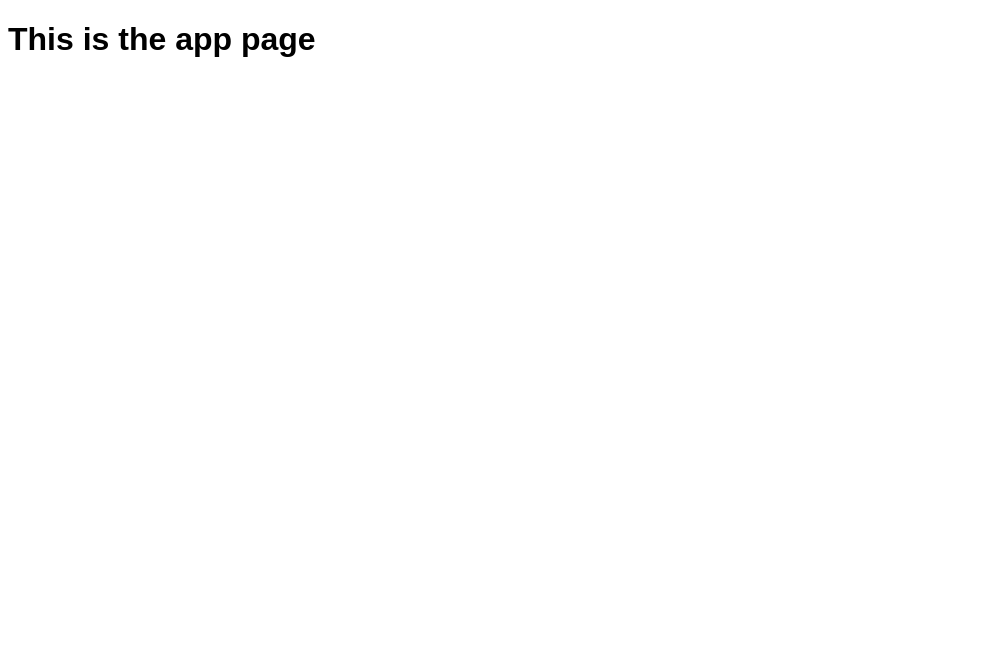
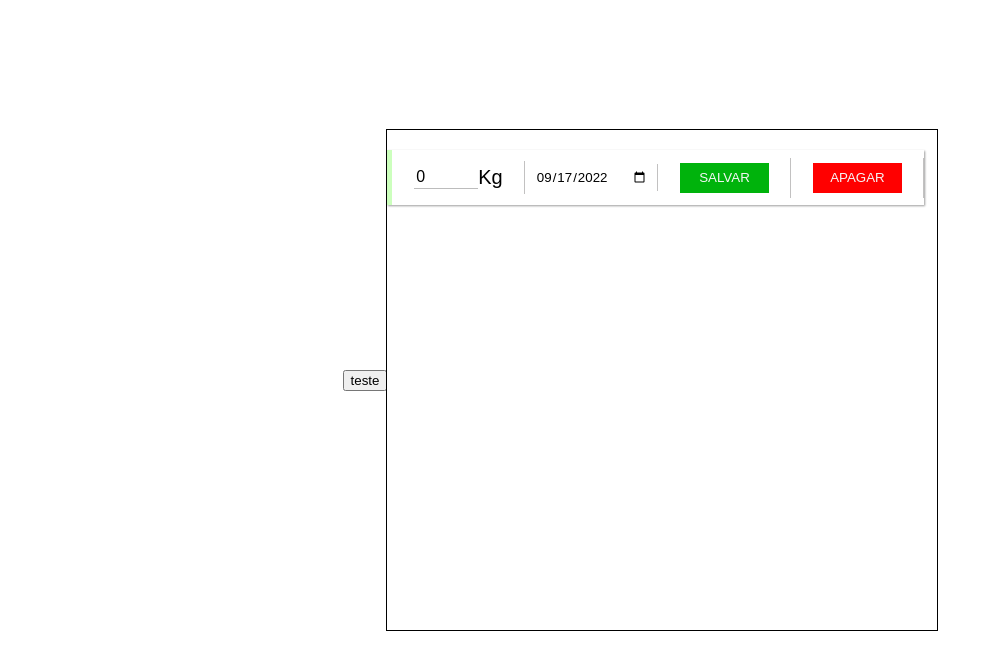
Before and after one commit to davi133/Weight_Tracker, a React (Create React App) app: page /app in a window 1280 px wide. Shown: the top 670 px of the page, without its empty margins (0-993 px from the left). Built offline with nearby package versions, Linux system fonts and the light colour scheme.

Commit message:
começo da tela do app

```diff
--- a/src/App.js
+++ b/src/App.js
@@ -1,17 +1,11 @@
 
 import React from 'react';
 import HomePage from './HomePage/HomePage';
-import WeightCard from "./Cards/WeighCard"
 import AppPage from './AppPage/AppPage';
 import { BrowserRouter, Routes, Route } from "react-router-dom";
 
 function App() {
-  /*return (
-    <div>
-      <HomePage/>
-    </div>
 
-  );*/
   return (
     <BrowserRouter>
       <Routes>
@@ -19,6 +13,7 @@ function App() {
           <Route path="home" element={ <HomePage/>} />
           <Route path="app" element={<AppPage/>} />
           <Route path="test" element={<h1>This page exists only for testing</h1>} />
+          <Route path="*" element={<h1>não tem nada aqui</h1>}/>
       </Routes>
     </BrowserRouter>
   );
--- /dev/null
+++ b/src/AppPage/App.css
@@ -0,0 +1,23 @@
+.appBody
+{
+    display: flex;
+    justify-content: center;
+    align-items: center;
+    height: 93vh;
+}
+
+.recordsList
+{
+    display: flex;
+    flex-direction: column;
+    align-items: flex-start;
+    outline: 1px solid black;
+    width: 550px;
+    height: 500px;
+}
+
+.recordsList > *
+{
+    margin-top: 20px;
+
+}
--- a/src/AppPage/AppPage.js
+++ b/src/AppPage/AppPage.js
@@ -1,9 +1,54 @@
-import React from "react";
+import React, { useEffect, useRef, useState } from "react";
+import WeightCard from "../Cards/WeighCard";
+import WeightCardCreator from "../Cards/WeightCardCreator";
+import WeightReg from "../model/WeightReg";
+import WeightDB from "../Data/WeightDB"
+import "./App.css";
 
-export default function AppPage(props)
-{
+export default function AppPage(props) {
+
+    const [a, setA] = useState(0);
+    //var s = [];
+    var listOfWeight = useRef();
+
+
+    useEffect(() => {
+        WeightDB.retrieveAllWeights("a").then((data) => {
+            listOfWeight.current = data;
+            setA(1);
+        })
+    }, []
+    );
+
+
+    const saveWeight = async (data) => {
+        await WeightDB.saveWeight(data)
+
+    }
+
+    const test = () => {
+        console.log("teste");
+    }
+
     return (
-        <h1>This is the app page</h1>
+        <div className="appBody">
+            <button onClick={test}> teste</button>
+            <div className="recordsList">
+                {
+
+
+                   listOfWeight.current != undefined && listOfWeight.current.map( (element, index)=>{
+                    return <WeightCard info = {element} key = {index}/>
+                   }
+                   )
+                }
+                <WeightCardCreator
+                    onSave={saveWeight}
+                />
+
+            </div>
+
+        </div>
 
     );
 }
--- a/src/Cards/WeighCard.js
+++ b/src/Cards/WeighCard.js
@@ -5,11 +5,31 @@ import { faPencil } from "@fortawesome/free-solid-svg-icons";
 import { FontAwesomeIcon } from "@fortawesome/react-fontawesome";
 import 'font-awesome/css/font-awesome.min.css';
 
-
+/**
+ * Card to display a weightRegister
+ * @param info: a WeightReg object
+ */
 export default function WeightCard(props) {
     const [dropDown, setDropDown] = useState(false);
 
 
+    const EditEvent = ()=>
+    {
+        console.log("editar");
+        if (props.onEdit!== undefined)
+        {
+            props.onEdit();
+        }
+    }
+
+    const DeleteEvent = ()=>
+    {
+        console.log("excluir");
+        if (props.onDelete!== undefined)
+        {
+            props.onDelete();
+        }
+    }
 
     return (
         <div className="weightCard">
@@ -30,11 +50,11 @@ export default function WeightCard(props) {
                 <div className="OptionsMenu"
                     style={{ display: !dropDown ? "none" : "block" }}       >
                     <div className="aOption"
-                    onClick={()=>{console.log("editar")}}>
+                    onClick={EditEvent}>
                         EDITAR
                     </div>
                     <div className="aOption delOption"
-                    onClick={()=>{console.log("excluir")}}>
+                    onClick={DeleteEvent}>
                         EXCLUIR
                     </div>
                 </div>
--- a/src/Cards/WeightCard.css
+++ b/src/Cards/WeightCard.css
@@ -117,6 +117,7 @@
 
 .btnSave
 {
+    cursor: pointer;
     background-color: hsl(124, 100%, 35%);
 }
 .btnSave:hover
@@ -130,6 +131,7 @@
 
 .btnDelete
 {
+    cursor: pointer;
     background-color: hsl(0, 100%, 50%);
 }
 .btnDelete:hover
--- a/src/Cards/WeightCardCreator.js
+++ b/src/Cards/WeightCardCreator.js
@@ -1,14 +1,38 @@
 import { useRef, useState } from "react";
+import WeightReg from "../model/WeightReg";
 
-
-
+/**An element to create or edit weight regs
+ *
+ * @param info: a weightReg to edit
+ * @param onSave: function to run on save
+ * @param onDelete: function to run on delete
+ */
 export default function WeighCardCreator(props) {
 
     const [weight, setWeight] = useState(props.info ? props.info.weight : 0);
-    const [date, setDate] = useState(props.info ? props.info.date : "2022-08-14");
+    const [date, setDate] = useState(props.info ? props.info.date : new Date().toLocaleDateString("en-CA"));
     const weightInput = useRef();
     const dateInput = useRef();
 
+    const SaveEvent = ()=>
+    {
+        let wr = WeightReg(weight,date)
+
+        if (props.onSave!== undefined)
+        {
+            console.log("salvar");
+            props.onSave(wr);
+        }
+    }
+
+    const DeleteEvent = ()=>
+    {
+        console.log("excluir");
+        if (props.onDelete!== undefined)
+        {
+            props.onDelete();
+        }
+    }
 
 
     return (
@@ -36,10 +60,10 @@ export default function WeighCardCreator(props) {
             </div>
 
             <div className="infoDisplay">
-                <button className="btnDisplay btnSave">SALVAR</button>
+                <button className="btnDisplay btnSave" onClick={SaveEvent}>SALVAR</button>
             </div>
             <div className="infoDisplay">
-                <button className="btnDisplay btnDelete">APAGAR</button>
+                <button className="btnDisplay btnDelete" onClick={DeleteEvent}>APAGAR</button>
             </div>
 
 
--- a/src/Data/ProfileDB.js
+++ b/src/Data/ProfileDB.js
@@ -36,8 +36,8 @@ export async function saveProfile(profile)
 
 }
 
-/**
- * [c R u d]
+/**[c R u d]
+ *
  *
  * Validates the Login
  *
@@ -96,17 +96,6 @@ export function retrieveAccountByID(id)
  */
 export async function removeAccount(profile)
 {
+    //TODO ?????
     console.log("it is currently impossible to remove an account")
 }
-
-
-/**
- * [c r u DDDDDD]
- */
-export function removeAllAccounts()
-{
-    //localStorage.removeItem("WT_profiles");
-    console.log("contas apagadas");
-}
-
-window.removeAllAccounts = removeAllAccounts;
```
